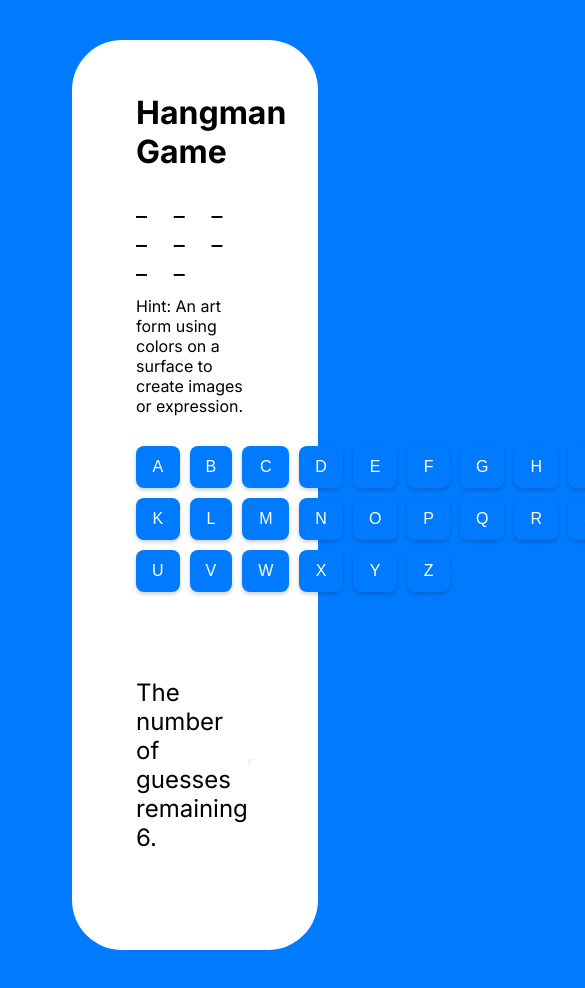
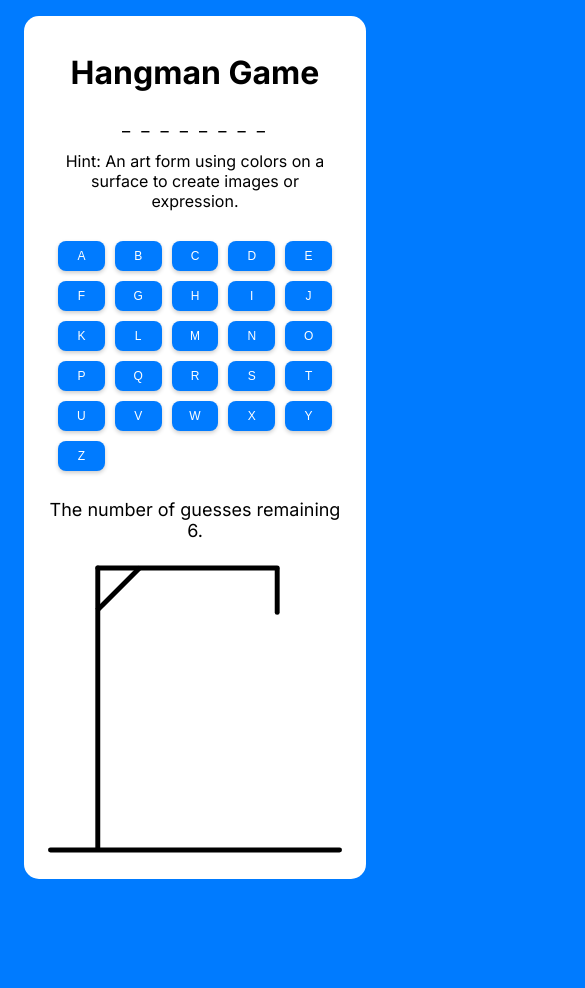
Before and after one commit to Hassan-Khan16/hangman-game, a Next.js app: page / in a window 390 px wide. Shown: the top 988 px of the page, 585 px wide, since content can reach past the window. After the commit the page ends 895 px from the top, so only its background shows below. Built offline with nearby package versions, Linux system fonts and the light colour scheme.

Commit message:
responsiveness added

```diff
--- a/app/globals.css
+++ b/app/globals.css
@@ -1,21 +1,36 @@
 /* globals.css */
 
-body{
+/* Base Styles */
+body {
   padding: 2rem 4rem;
   background-color: #007BFF;
 }
 
-.inner-body{
+.inner-body {
   background-color: white;
   padding: 2rem 4rem;
   border-radius: 50px;
 }
 
+/* Word Container */
+.word-container {
+  font-size: 24px;
+  letter-spacing: 10px;
+}
+
+/* Loading Bar */
+.loading-bar {
+  font-size: 20px;
+  color: #333;
+}
+
+/* Keyboard Container and Buttons */
 .keyboard-container {
   display: grid;
   grid-template-columns: repeat(10, 1fr);
   gap: 10px;
   margin-top: 30px;
+  padding: 0 10px;
 }
 
 .keyboard-button {
@@ -29,6 +44,7 @@ body{
   box-shadow: 0 2px 4px rgba(0, 0, 0, 0.2);
   transition: background-color 0.3s ease, transform 0.2s ease;
   cursor: pointer;
+  flex-shrink: 0; /* Prevent buttons from shrinking */
 }
 
 .keyboard-button:hover {
@@ -42,16 +58,7 @@ body{
   box-shadow: none;
 }
 
-  .word-container {
-    font-size: 24px;
-    letter-spacing: 10px;
-  }
-
-  .loading-bar {
-    font-size: 20px;
-    color: #333;
-}
-
+/* Play Again Button */
 .btn-play-again {
   padding: 12px 24px;
   font-size: 16px;
@@ -73,12 +80,14 @@ body{
   outline: none;
   box-shadow: 0 0 0 3px rgba(0, 0, 0, 0.2);
 }
+
+/* Result Container */
 .result-container {
   font-size: 24px;
   display: flex;
   justify-content: space-between;
   align-items: center;
-    margin-top: 20px;
+  margin-top: 10px;
 }
 
 .result {
@@ -93,3 +102,85 @@ body{
 .game-modal img {
   max-width: 100%;
 }
+
+/* Responsive Styles for Screens Below 768px */
+@media (max-width: 768px) {
+  body {
+      padding: 1rem 2rem;
+  }
+
+  .inner-body {
+      padding: 1rem 2rem;
+      border-radius: 20px;
+      text-align: center;
+  }
+
+  .keyboard-container {
+      grid-template-columns: repeat(7, 1fr); /* Adjust columns for smaller screens */
+  }
+
+  .keyboard-button {
+      padding: 10px 12px;
+      font-size: 14px;
+  }
+
+  .word-container {
+      font-size: 20px;
+      letter-spacing: 5px;
+  }
+
+  .result-container {
+      font-size: 20px;
+      flex-direction: column;
+  }
+
+  .result, .game-modal {
+  }
+
+  .game-modal img {
+  }
+
+  .btn-play-again {
+      padding: 10px 20px;
+      font-size: 14px;
+  }
+}
+
+/* Responsive Styles for Screens Below 480px */
+@media (max-width: 480px) {
+  body {
+      padding: 0.5rem 1rem;
+  }
+
+  .inner-body {
+      padding: 1rem 1.5rem;
+      border-radius: 15px;
+      text-align: center;
+  }
+
+  .keyboard-container {
+      grid-template-columns: repeat(5, 1fr); /* Adjust columns for extra small screens */
+  }
+
+  .keyboard-button {
+      padding: 8px 10px;
+      font-size: 12px;
+  }
+
+  .word-container {
+      font-size: 18px;
+      letter-spacing: 3px;
+  }
+
+  .result-container {
+      font-size: 18px;
+  }
+
+  .btn-play-again {
+      padding: 8px 16px;
+      font-size: 12px;
+  }
+
+  .game-modal img {
+  }
+}
```
Lines whose indentation alone changed are shown as unchanged.
